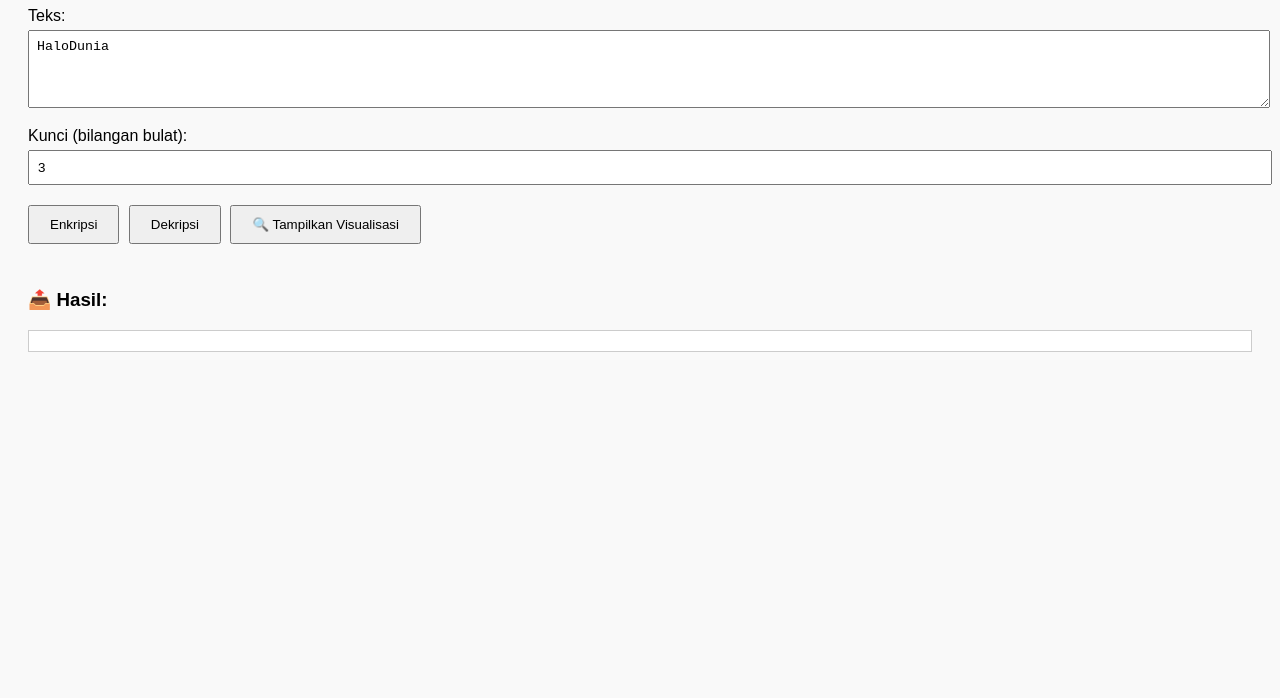
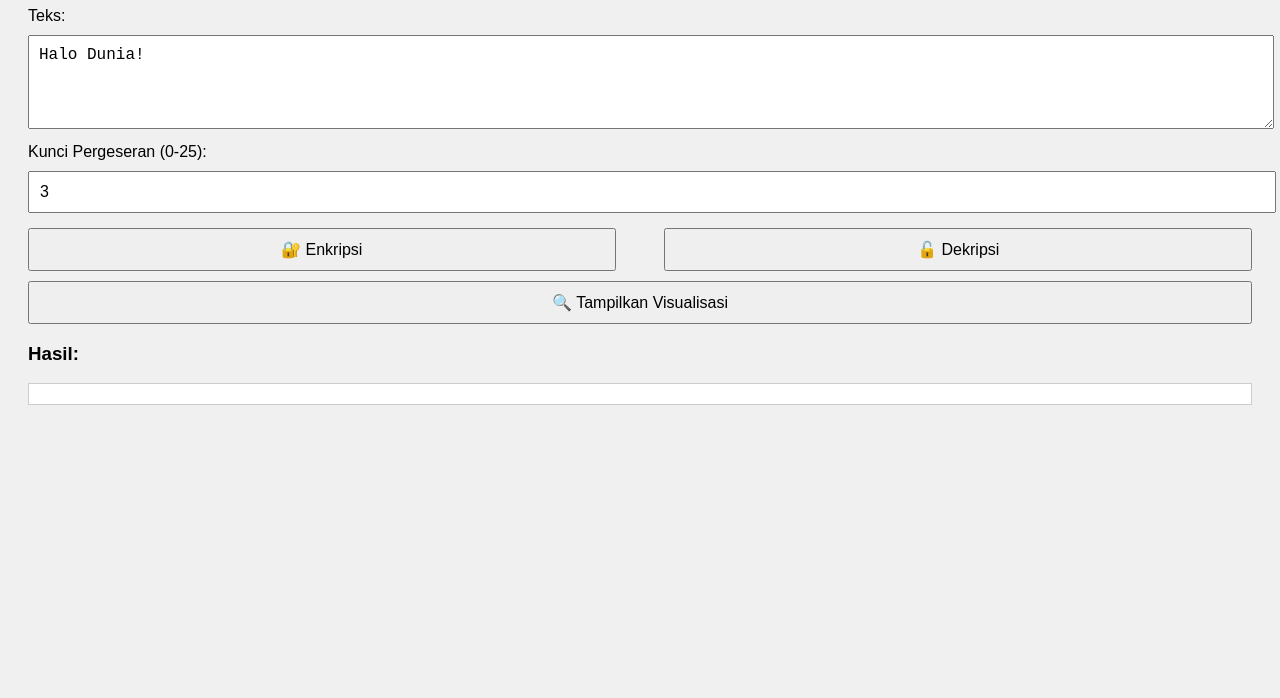
Before and after one commit to mathematician054/caesar_cipher, a plain HTML site: page index.html in a window 1280 px wide. Shown: the part 102-800 px from the top of the page. Drawn offline with Linux system fonts and the light colour scheme.

Commit message:
Update index.html

```diff
--- a/index.html
+++ b/index.html
@@ -1,100 +1,131 @@
 <!DOCTYPE html>
 <html lang="id">
 <head>
-  <meta charset="UTF-8">
+  <meta charset="UTF-8" />
   <title>Caesar Cipher</title>
   <style>
-    body { font-family: sans-serif; padding: 20px; background: #f9f9f9; }
-    textarea, input { width: 100%; margin-top: 5px; margin-bottom: 15px; padding: 8px; }
-    button { padding: 10px 20px; margin: 5px 5px 15px 0; }
-    .output { background: #fff; padding: 10px; border: 1px solid #ccc; white-space: pre-wrap; }
-    .section { margin-bottom: 30px; }
-    code { background: #eee; padding: 2px 4px; border-radius: 4px; }
-    #visualSection {
-      display: none; /* Disembunyikan di awal */
-      transition: all 0.3s ease;
+    body {
+      font-family: sans-serif;
+      padding: 20px;
+      background: #f0f0f0;
+    }
+    textarea, input {
+      width: 100%;
+      padding: 10px;
+      margin: 10px 0;
+      font-size: 16px;
+    }
+    .buttons {
+      display: flex;
+      gap: 4%;
+      margin-top: 5px;
+    }
+    .buttons button {
+      flex: 1;
+      padding: 10px;
+      font-size: 16px;
+    }
+    .toggle-btn {
+      margin-top: 10px;
+      padding: 10px;
+      font-size: 16px;
+      width: 100%;
+    }
+    .output {
+      background: #fff;
+      padding: 10px;
+      border: 1px solid #ccc;
+      font-family: monospace;
+      white-space: pre-wrap;
+    }
+    .step-line {
+      background: #fff;
+      padding: 8px;
+      border: 1px solid #ccc;
+      margin-bottom: 4px;
+      font-family: monospace;
+    }
+    #langkah-container {
+      display: none;
+      margin-top: 10px;
     }
   </style>
 </head>
 <body>
+  <h1>🔐 Simulasi Caesar Cipher</h1>
 
-<h1>🔐 Caesar Cipher</h1>
+  <label for="text">Teks:</label>
+  <textarea id="text" rows="4">Halo Dunia!</textarea>
 
-<div class="section">
-  <label for="plaintext">Teks:</label>
-  <textarea id="plaintext" rows="4">HaloDunia</textarea>
+  <label for="shift">Kunci Pergeseran (0-25):</label>
+  <input type="number" id="shift" value="3" min="0" max="25" />
 
-  <label for="key">Kunci (bilangan bulat):</label>
-  <input type="number" id="key" value="3">
+  <div class="buttons">
+    <button onclick="prosesCaesar(true)">🔐 Enkripsi</button>
+    <button onclick="prosesCaesar(false)">🔓 Dekripsi</button>
+  </div>
 
-  <button onclick="encryptCaesar()">Enkripsi</button>
-  <button onclick="decryptCaesar()">Dekripsi</button>
-  <button id="toggleButton" onclick="toggleVisualization()">🔍 Tampilkan Visualisasi</button>
-</div>
+  <button class="toggle-btn" id="toggleButton" onclick="toggleLangkah()">🔍 Tampilkan Visualisasi</button>
 
-<div class="section">
-  <h3>📤 Hasil:</h3>
-  <div class="output" id="ciphertext"></div>
-</div>
+  <h3>Hasil:</h3>
+  <div class="output" id="hasil"></div>
 
-<div class="section" id="visualSection">
-  <h3>🔍 Visualisasi Proses:</h3>
-  <div class="output" id="visualization"></div>
-</div>
+  <div id="langkah-container">
+    <h3>Visualisasi:</h3>
+    <div id="langkah"></div>
+  </div>
 
-<script>
-function caesarShift(ch, key, encrypt = true) {
-  const code = ch.charCodeAt(0);
-  const isUpper = ch >= 'A' && ch <= 'Z';
-  const isLower = ch >= 'a' && ch <= 'z';
+  <script>
+    function isLetter(c) {
+      return /^[a-zA-Z]$/.test(c);
+    }
 
-  if (!isUpper && !isLower) return { ch, info: `${ch} (non-huruf)` };
+    function prosesCaesar(encrypt = true) {
+      const text = document.getElementById("text").value;
+      const shift = parseInt(document.getElementById("shift").value) % 26;
+      const hasilDiv = document.getElementById("hasil");
+      const langkahDiv = document.getElementById("langkah");
 
-  const base = isUpper ? 65 : 97;
-  const index = code - base;
-  const shift = encrypt ? key : -key;
-  const shifted = (index + shift + 26) % 26;
-  const result = String.fromCharCode(base + shifted);
+      hasilDiv.textContent = "";
+      langkahDiv.innerHTML = "";
 
-  return {
-    ch: result,
-    info: `${ch} → ${index} ${encrypt ? '+' : '-'} ${Math.abs(key)} = ${shifted} → ${result}`
-  };
-}
+      let hasil = "";
 
-function processCaesar(encrypt = true) {
-  const text = document.getElementById("plaintext").value;
-  const key = parseInt(document.getElementById("key").value) || 0;
-  const results = [];
-  const visuals = [];
+      for (let i = 0; i < text.length; i++) {
+        const char = text[i];
 
-  for (let ch of text) {
-    const { ch: outCh, info } = caesarShift(ch, key, encrypt);
-    results.push(outCh);
-    visuals.push(info);
-  }
+        if (!isLetter(char)) {
+          hasil += char;
+          langkahDiv.innerHTML += `<div class="step-line">${char} (non-huruf) → ${char}</div>`;
+          continue;
+        }
 
-  document.getElementById("ciphertext").textContent = results.join("");
-  document.getElementById("visualization").textContent = visuals.join("\n");
-}
+        const isUpper = char === char.toUpperCase();
+        const base = isUpper ? 65 : 97;
+        const index = char.charCodeAt(0) - base;
+        let shifted = encrypt
+          ? (index + shift) % 26
+          : (index - shift + 26) % 26;
+        const newChar = String.fromCharCode(base + shifted);
+        const stepText = `${char} → ${index}; ${encrypt ? "E" : "D"}(x) = (${index} ${encrypt ? "+" : "-"} ${shift}) mod 26 = ${shifted} → ${newChar}`;
 
-function encryptCaesar() {
-  processCaesar(true);
-}
+        hasil += newChar;
+        langkahDiv.innerHTML += `<div class="step-line">${stepText}</div>`;
+      }
 
-function decryptCaesar() {
-  processCaesar(false);
-}
+      hasilDiv.textContent = hasil;
+      document.getElementById("langkah-container").style.display = "none";
+      document.getElementById("toggleButton").textContent = "🔍 Tampilkan Visualisasi";
+    }
 
-function toggleVisualization() {
-  const visual = document.getElementById("visualSection");
-  const toggleBtn = document.getElementById("toggleButton");
-  const isHidden = getComputedStyle(visual).display === "none";
+    function toggleLangkah() {
+      const container = document.getElementById("langkah-container");
+      const toggleBtn = document.getElementById("toggleButton");
 
-  visual.style.display = isHidden ? "block" : "none";
-  toggleBtn.textContent = isHidden ? "❌ Sembunyikan Visualisasi" : "🔍 Tampilkan Visualisasi";
-}
-</script>
-
+      const isHidden = container.style.display === "none";
+      container.style.display = isHidden ? "block" : "none";
+      toggleBtn.textContent = isHidden ? "❌ Sembunyikan Visualisasi" : "🔍 Tampilkan Visualisasi";
+    }
+  </script>
 </body>
 </html>
```
